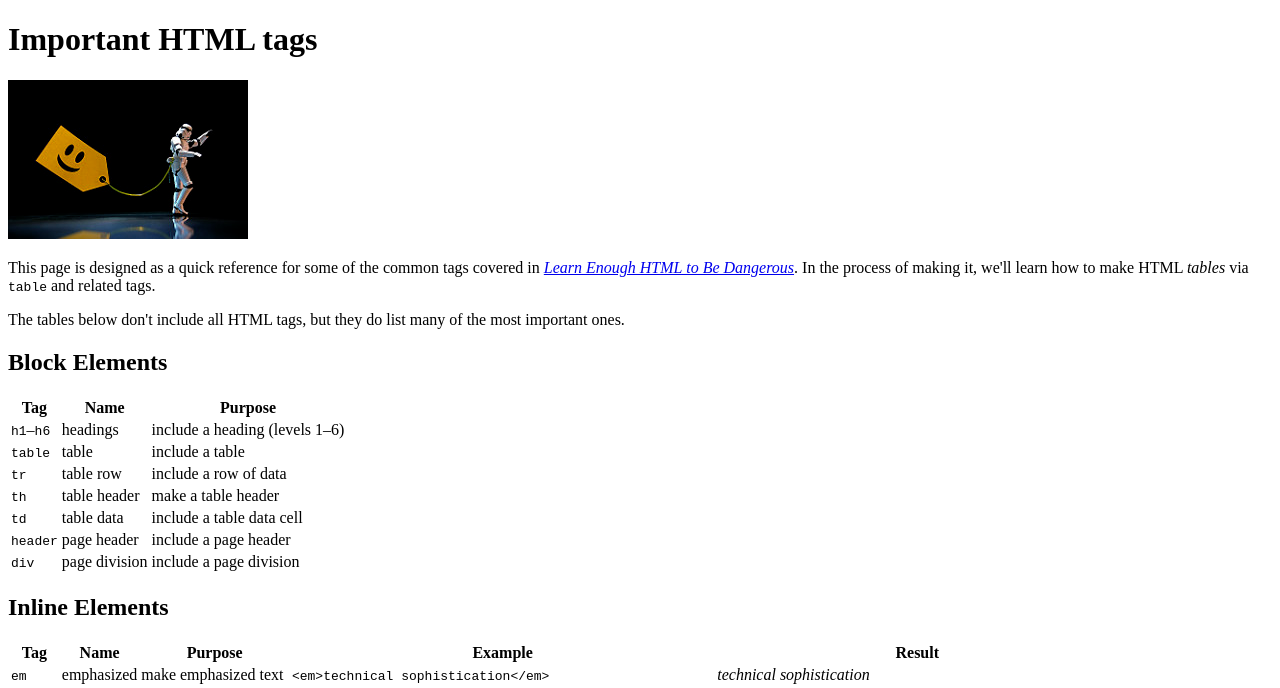
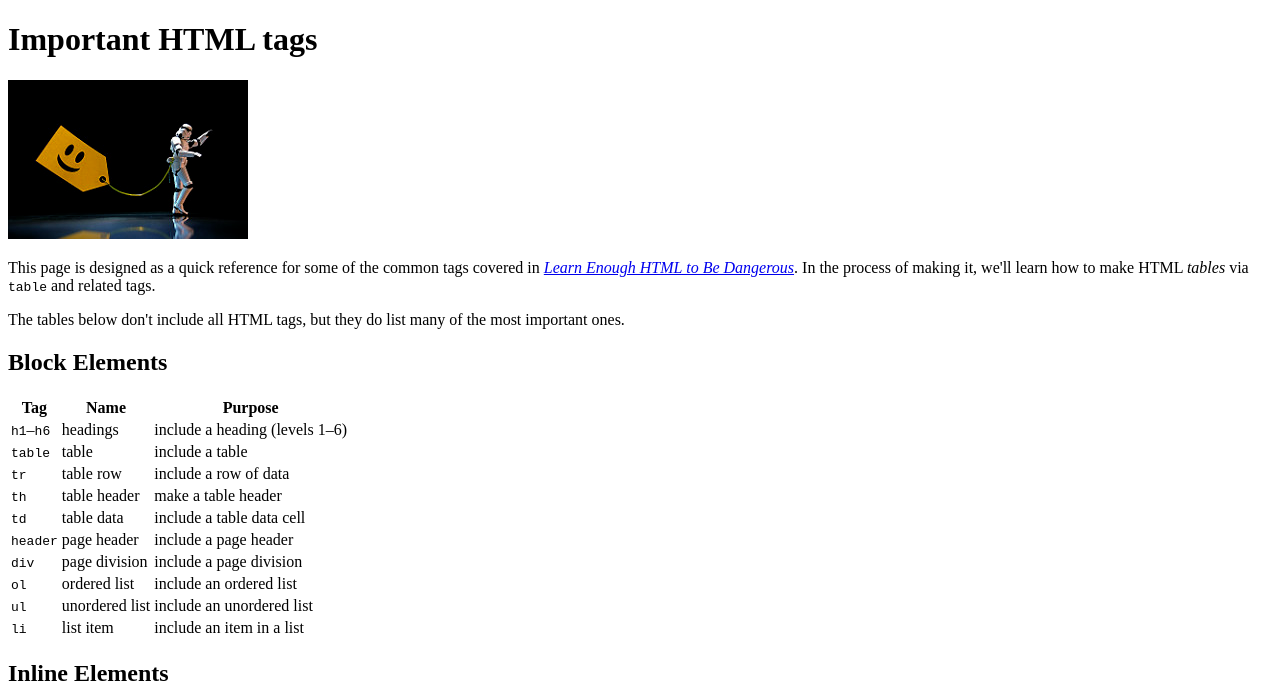
Before and after one commit to JohnPaulIII/sample_website, a plain HTML site: page tags.html in a window 1280 px wide. Shown: the top 688 px of the page. Drawn offline with Linux system fonts and the light colour scheme.

Commit message:
Add list tags to tage page

```diff
--- a/tags.html
+++ b/tags.html
@@ -67,6 +67,21 @@
         <td><code>div</code></td>
         <td>page division</td>
         <td>include a page division</td>
+      </tr>
+      <tr>
+        <td><code>ol</code></td>
+        <td>ordered list</td>
+        <td>include an ordered list</td>
+      </tr>
+      <tr>
+        <td><code>ul</code></td>
+        <td>unordered list</td>
+        <td>include an unordered list</td>
+      </tr>
+      <tr>
+        <td><code>li</code></td>
+        <td>list item</td>
+        <td>include an item in a list</td>
       </tr>
     </table>
 
```
